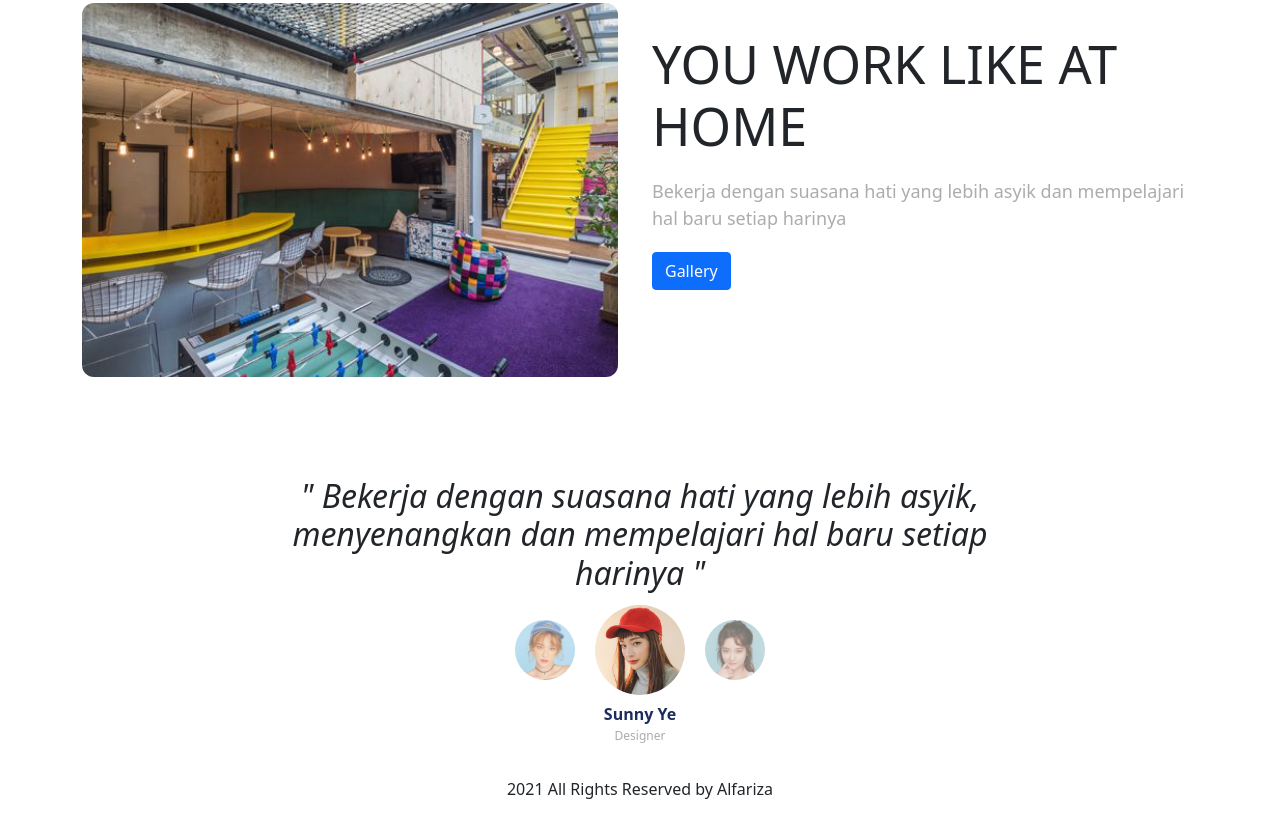
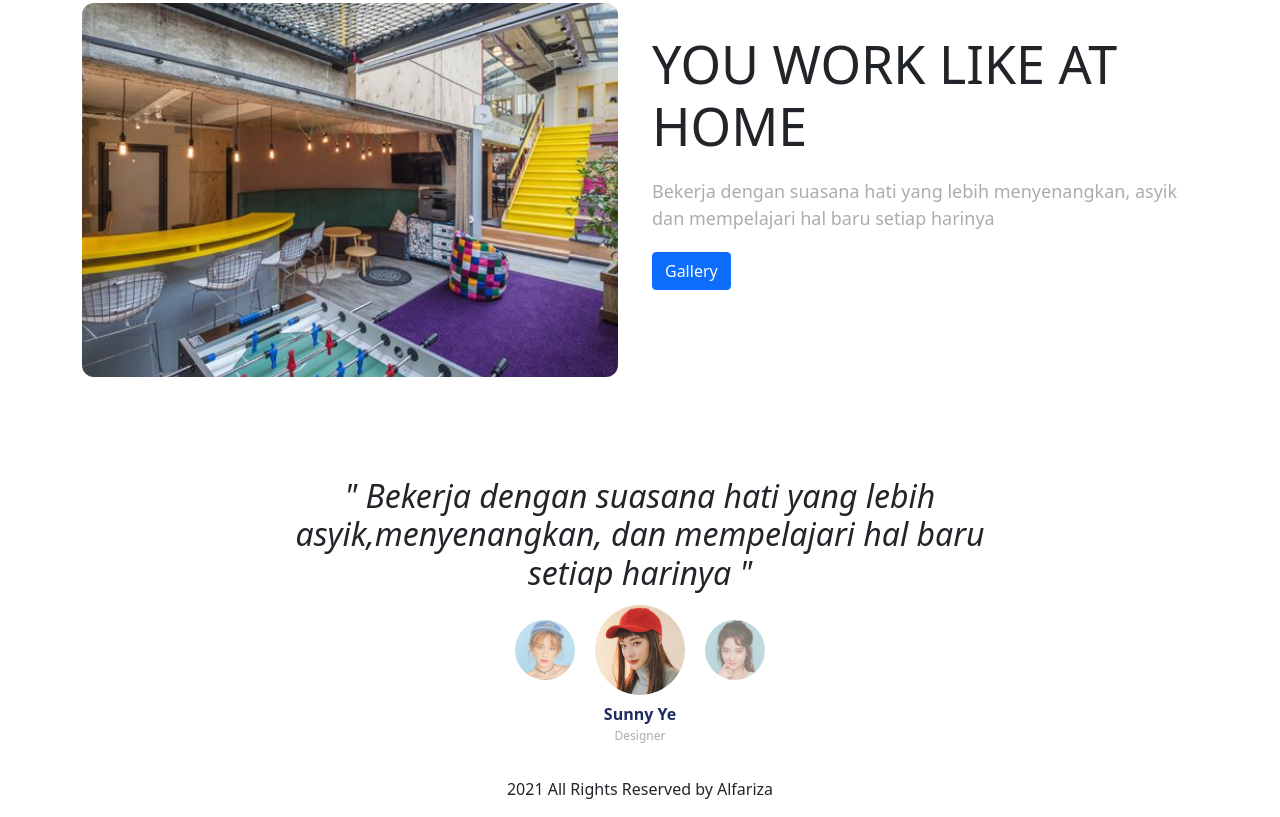
Before and after one commit to carldump/carldump-landing, a plain HTML site: page index.html in a window 1280 px wide. Shown: the part 878-1695 px from the top of the page. Drawn offline with nearby package versions, Linux system fonts and the light colour scheme; a web font is replaced by a local one.

Commit message:
mengubah testimonial

```diff
--- a/index.html
+++ b/index.html
@@ -85,7 +85,7 @@
         </div>
         <div class="col-lg-6">
           <h3>YOU <span>WORK</span> LIKE AT <span>HOME</span></h3>
-          <p>Bekerja dengan suasana hati yang lebih asyik dan mempelajari hal baru setiap harinya</p>
+          <p>Bekerja dengan suasana hati yang lebih menyenangkan, asyik dan mempelajari hal baru setiap harinya</p>
           <a href=""class='btn btn-primary'>Gallery</a>
         </div>
       </div>
@@ -95,7 +95,7 @@
       <section class="testimonial">
         <div class="row justify-content-center ">
           <div class="col-lg-8">
-            <h5>" Bekerja dengan suasana hati yang lebih asyik, menyenangkan dan mempelajari hal baru setiap harinya "</h5>
+            <h5>" Bekerja dengan suasana hati yang lebih asyik,menyenangkan, dan mempelajari hal baru setiap harinya "</h5>
           </div>
         </div>
         <div class="row justify-content-center">
```
